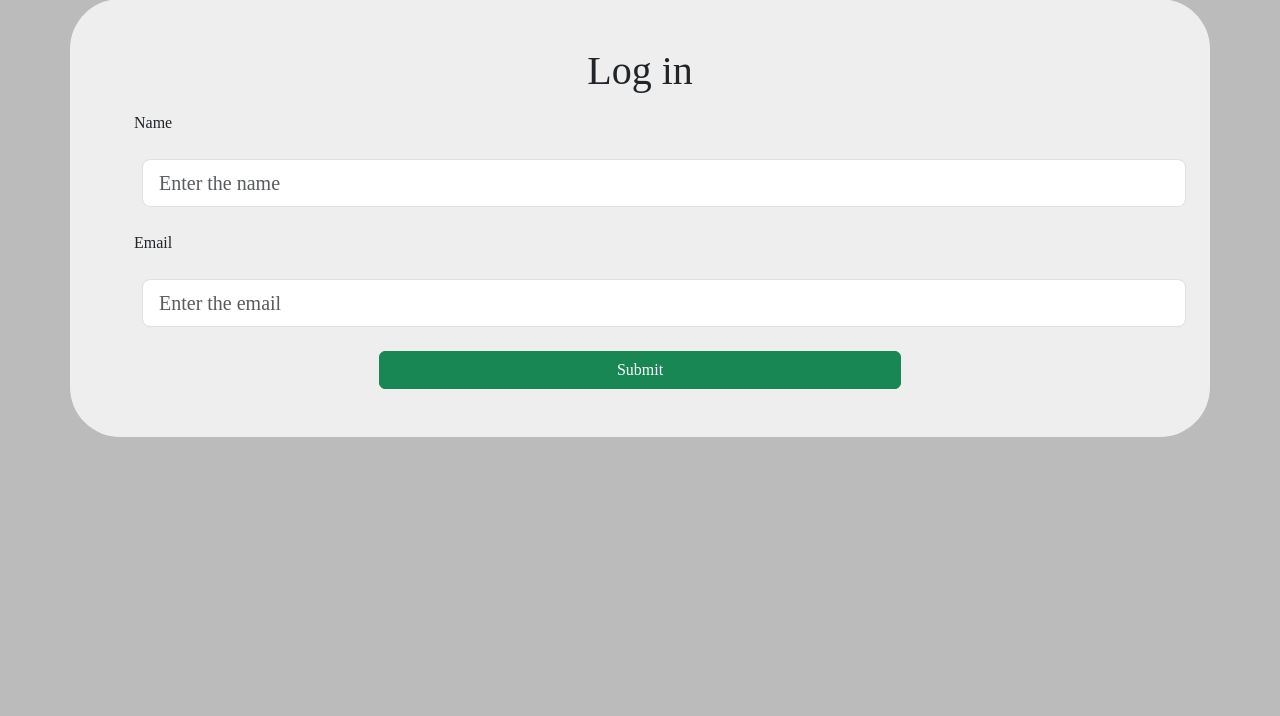
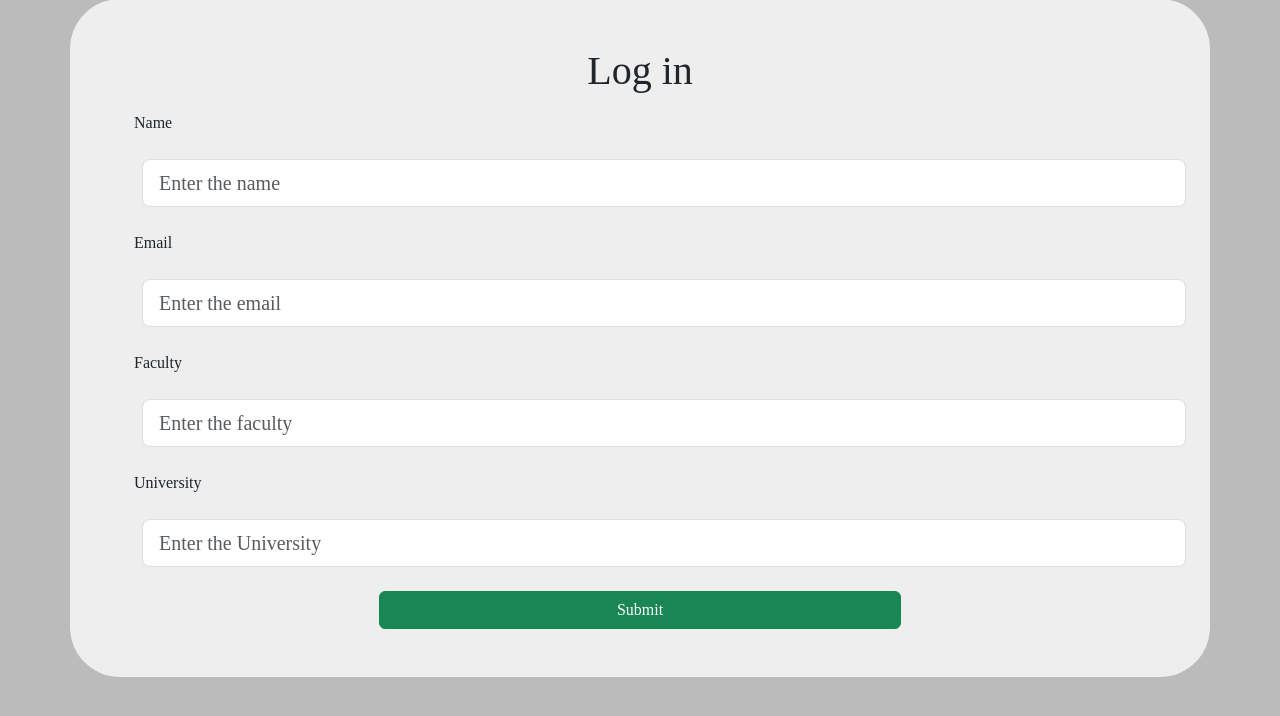
Before and after one commit to Bodeayman/LabPractise, a Flask app: page / in a window 1280 px wide; the page is wider, and only the part inside the window is pictured. Shown: the part 49-765 px from the top of that part. Run offline with Flask 3, Linux system fonts and the light colour scheme.

Commit message:
Added more fields for inputs

```diff
--- a/app.py
+++ b/app.py
@@ -3,7 +3,7 @@ from flask import Flask, render_template,request,redirect
 app = Flask(__name__)
 
 
-@app.route('/',methods=['GET','POST'])
+@app.route('/')
 def main():
     return render_template("index.html")
 @app.route("/submit",methods=['GET','POST'])
@@ -11,7 +11,9 @@ def submit():
     if request.method == 'POST':
         name = request.form["name"]
         email = request.form["email"]
-        return render_template("results.html",name=name,email=email)
+        faculty = request.form["fac"]
+        uni = request.form["uni"]
+        return render_template("results.html",name=name,email=email,faculty = faculty , university = uni)
     elif request.method == 'GET':
         return render_template("index.html")
 
--- a/static/js/main.js
+++ b/static/js/main.js
@@ -1,7 +1,9 @@
             let inputName = document.querySelector(".paragraph-form")
             let inputEmail = document.querySelector(".email-form")
+            let inputFac = document.querySelector(".faculty-form")
+            let inputUni = document.querySelector(".uni-form")
             document.forms[0].onsubmit = (e) => {
-                if ((inputName.value.trim() === "") || (inputEmail.value.trim() === "")) {
+                if ((inputName.value.trim() === "") || (inputEmail.value.trim() === "")  || (inputFac.value.trim() === "")  || (inputUni.value.trim() === "")) {
                     e.preventDefault();
                     if (inputName.value.trim() === "") {
                         inputName.classList.add("invalid");
@@ -31,6 +33,32 @@
 
                         }, 1000)
                     }
+                     if (inputFac.value.trim() === "") {
+                        inputFac.classList.add("invalid");
+                        let para = document.createElement("p");
+                        let validText = document.createTextNode("Invalid Faculty name")
+                        para.classList.add("mx-4")
+                        para.appendChild(validText)
+                        inputFac.after(para)
+                        setTimeout(() => {
+                            para.parentElement.removeChild(para)
+                            inputFac.classList.remove("invalid");
+
+                        }, 1000)
+                    }
+                      if (inputUni.value.trim() === "") {
+                        inputUni.classList.add("invalid");
+                        let para = document.createElement("p");
+                        let validText = document.createTextNode("Invalid University name")
+                        para.classList.add("mx-4")
+                        para.appendChild(validText)
+                        inputUni.after(para)
+                        setTimeout(() => {
+                            para.parentElement.removeChild(para)
+                            inputUni.classList.remove("invalid");
+
+                        }, 1000)
+                    }
                 }
 
             }
--- a/templates/index.html
+++ b/templates/index.html
@@ -23,6 +23,13 @@
                 <p class="col-md-1 offset-md-2 m-3 ">Email</p>
                 <input type="email" placeholder="Enter the email" name="email" style="display:block;"
                     class="form-control m-4 form-control-lg email-form">
+                                    <p class="col-md-1 offset-md-2 m-3 ">Faculty</p>
+                <input type="text" placeholder="Enter the faculty" name="fac" style="display:block;"
+                    class="form-control m-4 form-control-lg faculty-form">
+                                            <p class="col-md-1 offset-md-2 m-3 ">University</p>
+                <input type="text" placeholder="Enter the University" name="uni" style="display:block;"
+                    class="form-control m-4 form-control-lg uni-form">
+
                 <div class="col-md-12 offset-md-3 ">
                     <input type="submit" value="Submit" style="display:block;"
                         class="btn btn-success  text-center col-md-6">
--- a/templates/results.html
+++ b/templates/results.html
@@ -17,6 +17,8 @@
         <div class="container text-center m-5 p-5 main">
             <h1 class="text-center m-3">Welcome {{ name }}</h1>
             <p class="text-center m-3">Your email is {{ email }}</p>
+                        <p class="text-center m-3">The faculty you joined in is  {{ faculty }}</p>
+                        <p class="text-center m-3">The university that you joined is  {{ university }}</p>
             <a href="/" class="btn btn-success">Back</a>
 
         </div>
```
